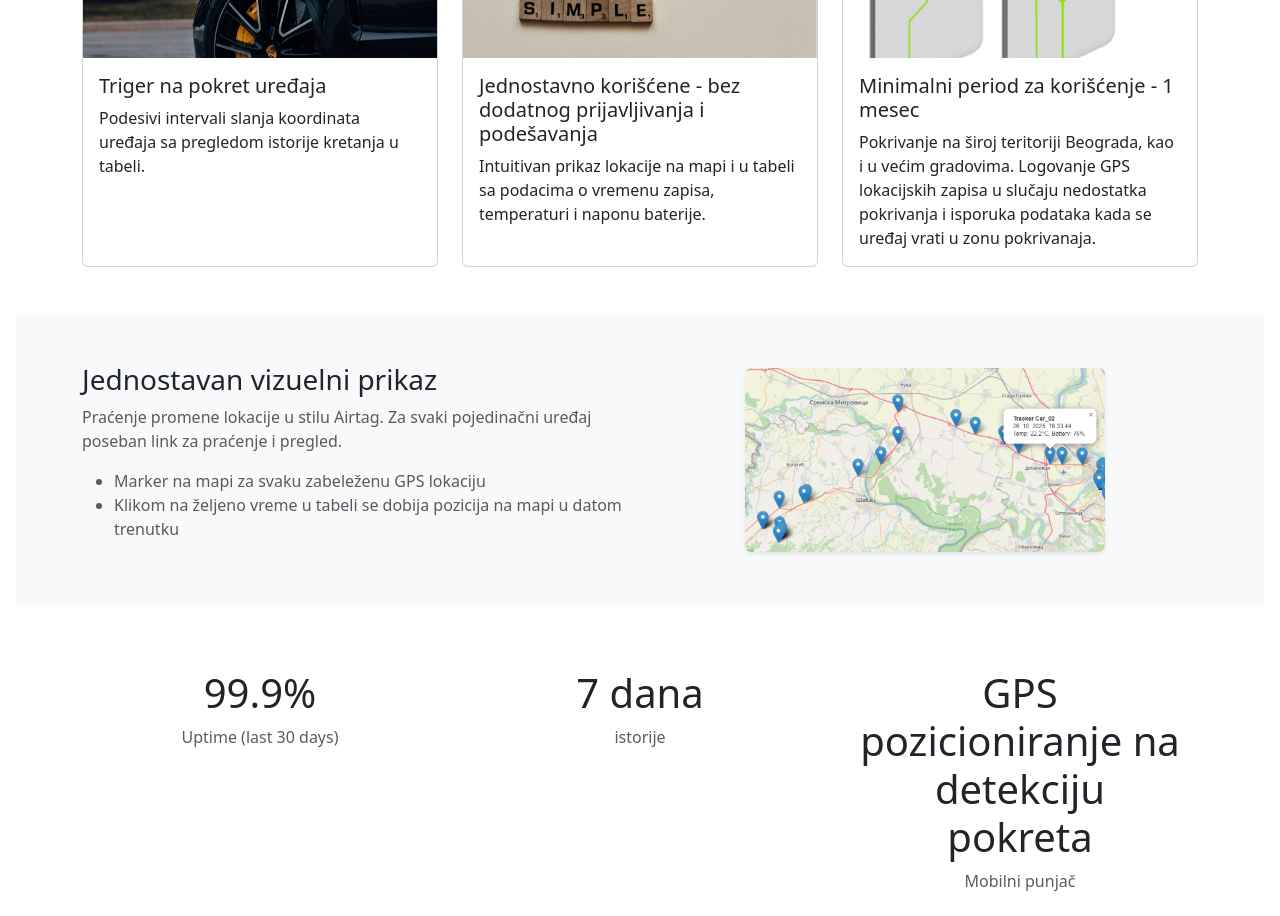
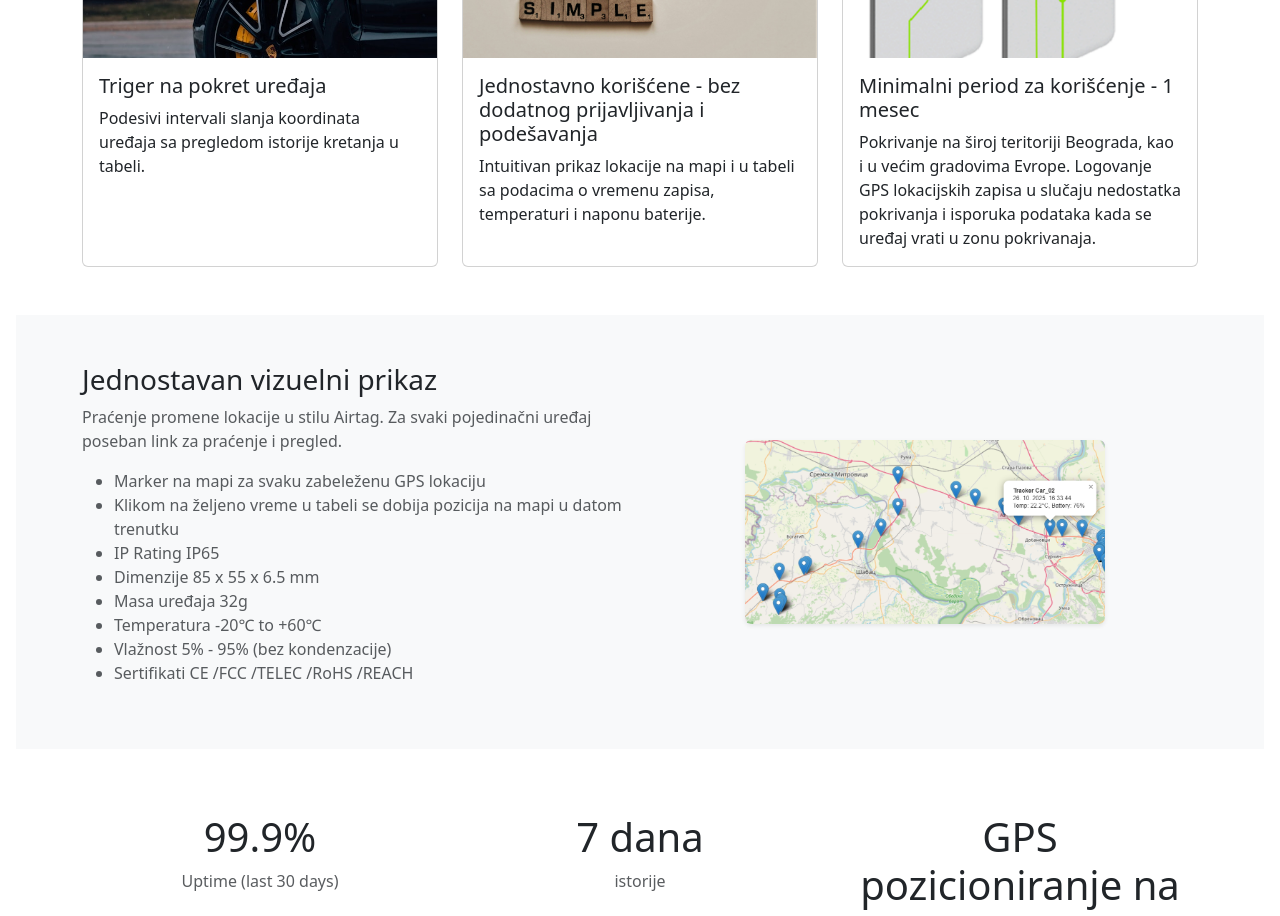
Before and after one commit to Nadezda77/device-tracking, a React (Vite) app: page / in a window 1280 px wide. Shown: the part 1220-2136 px from the top of the page. Built offline with nearby package versions, Linux system fonts and the light colour scheme; no server answers.

Commit message:
dodate specifikacije uređaja

```diff
--- a/src/HomePage.tsx
+++ b/src/HomePage.tsx
@@ -129,7 +129,7 @@ async function handleSubmit(e: React.FormEvent<HTMLFormElement>) {
                 <Card.Img variant="top" src={itsReliable} />
                 <Card.Body>
                   <Card.Title>Minimalni period za korišćenje - 1 mesec</Card.Title>
-                  <Card.Text>Pokrivanje na široj teritoriji Beograda, kao i u većim gradovima. Logovanje GPS lokacijskih zapisa u slučaju nedostatka pokrivanja i isporuka podataka kada se uređaj vrati u zonu pokrivanaja.</Card.Text>
+                  <Card.Text>Pokrivanje na široj teritoriji Beograda, kao i u većim gradovima Evrope. Logovanje GPS lokacijskih zapisa u slučaju nedostatka pokrivanja i isporuka podataka kada se uređaj vrati u zonu pokrivanaja.</Card.Text>
                 </Card.Body>
               </Card>
             </Col>
@@ -149,7 +149,12 @@ async function handleSubmit(e: React.FormEvent<HTMLFormElement>) {
               <ul className="text-muted">
                 <li>Marker na mapi za svaku zabeleženu GPS lokaciju</li>
                 <li>Klikom na željeno vreme u tabeli se dobija pozicija na mapi u datom trenutku</li>
-
+                <li>IP Rating	IP65</li>
+                <li>Dimenzije	85 x 55 x 6.5 mm</li>
+                <li>Masa uređaja	32g</li>
+                <li>Temperatura	-20℃ to +60℃</li>
+                <li>Vlažnost 5% - 95% (bez kondenzacije)</li>
+                <li>Sertifikati	CE /FCC /TELEC /RoHS /REACH</li>
               </ul>
             </Col>
 
```
